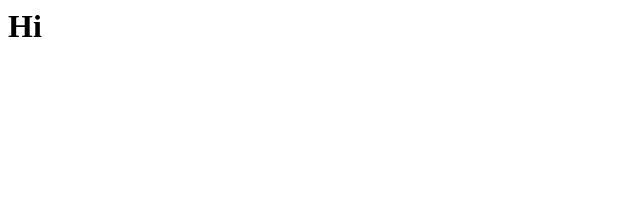
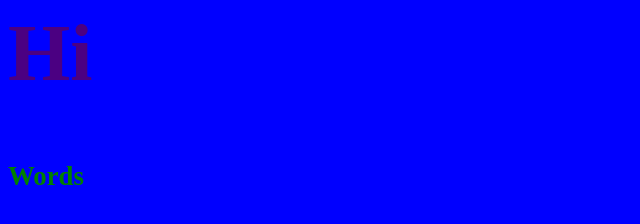
Before and after one commit to staten-island-tech/css-blogpost-project-Bopomkova, a plain HTML site: page index.html in a window 1280 px wide. Shown: the whole page, without its empty margins (0-640 px from the left). Drawn offline with Linux system fonts and the light colour scheme.

Commit message:
progress

```diff
--- a/Testfile.html
+++ b/index.html
@@ -3,9 +3,11 @@
     <meta charset="UTF-8">
     <meta http-equiv="X-UA-Compatible" content="IE=edge">
     <meta name="viewport" content="width=device-width, initial-scale=1.0">
+    <link rel="stylesheet" href="style.css">
     <title>Document</title>
 </head>
 <body>
-    <h1>Hi</h1>
+    <h1 class="main-header" id="notid">Hi</h1>
+    <h6>Words</h6>
 </body>
 </html>
--- /dev/null
+++ b/style.css
@@ -0,0 +1,14 @@
+body {
+  background-color: blue;
+  color: gray;
+  font-size: 40px;
+}
+h6 {
+  color: green;
+}
+.main-header {
+  color: red;
+}
+#notid {
+  color: indigo;
+}
```
